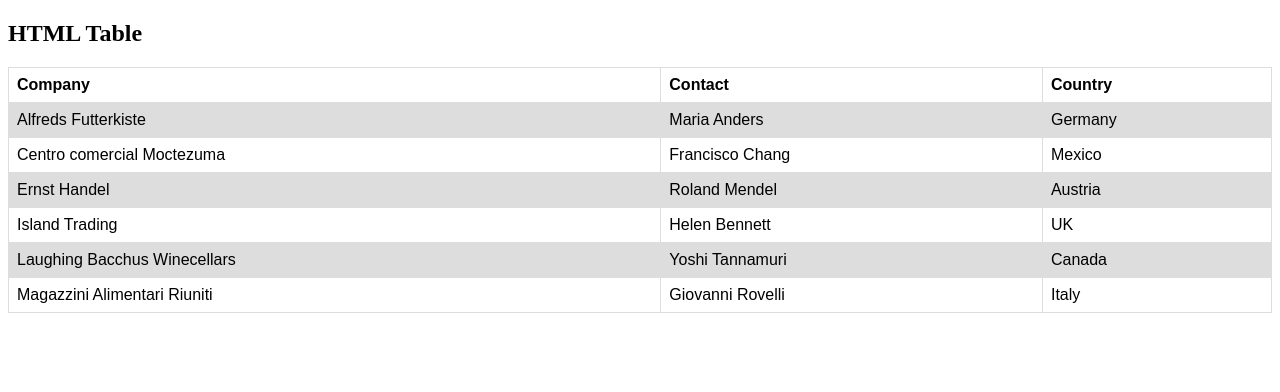
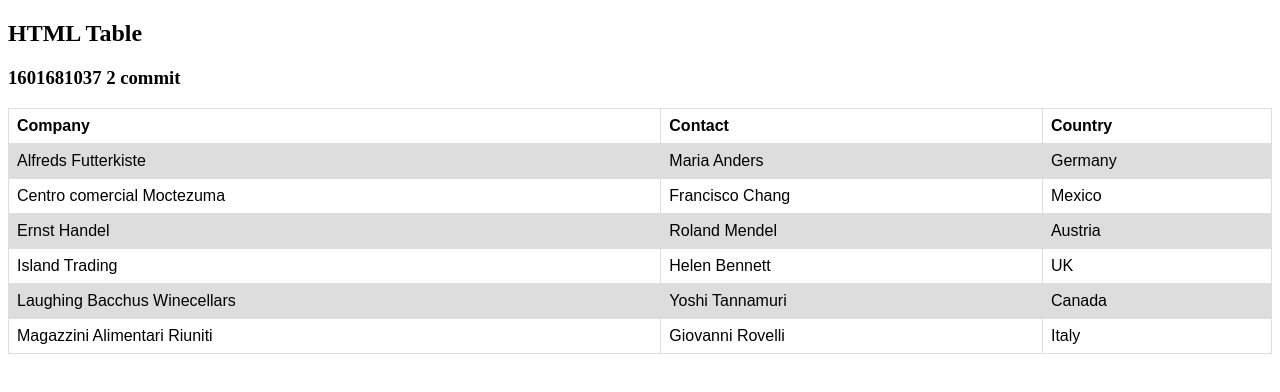
Before and after one commit to IvelinP/Kontrolno, a plain HTML site: page index.html in a window 1280 px wide. Drawn offline with Linux system fonts and the light colour scheme.

Commit message:
1601681037 2 commit

```diff
--- a/index.html
+++ b/index.html
@@ -22,7 +22,7 @@ tr:nth-child(even) {
 <body>
 
 <h2>HTML Table</h2>
-
+<h3> 1601681037 2 commit</h3>
 <table>
   <tr>
     <th>Company</th>
```
